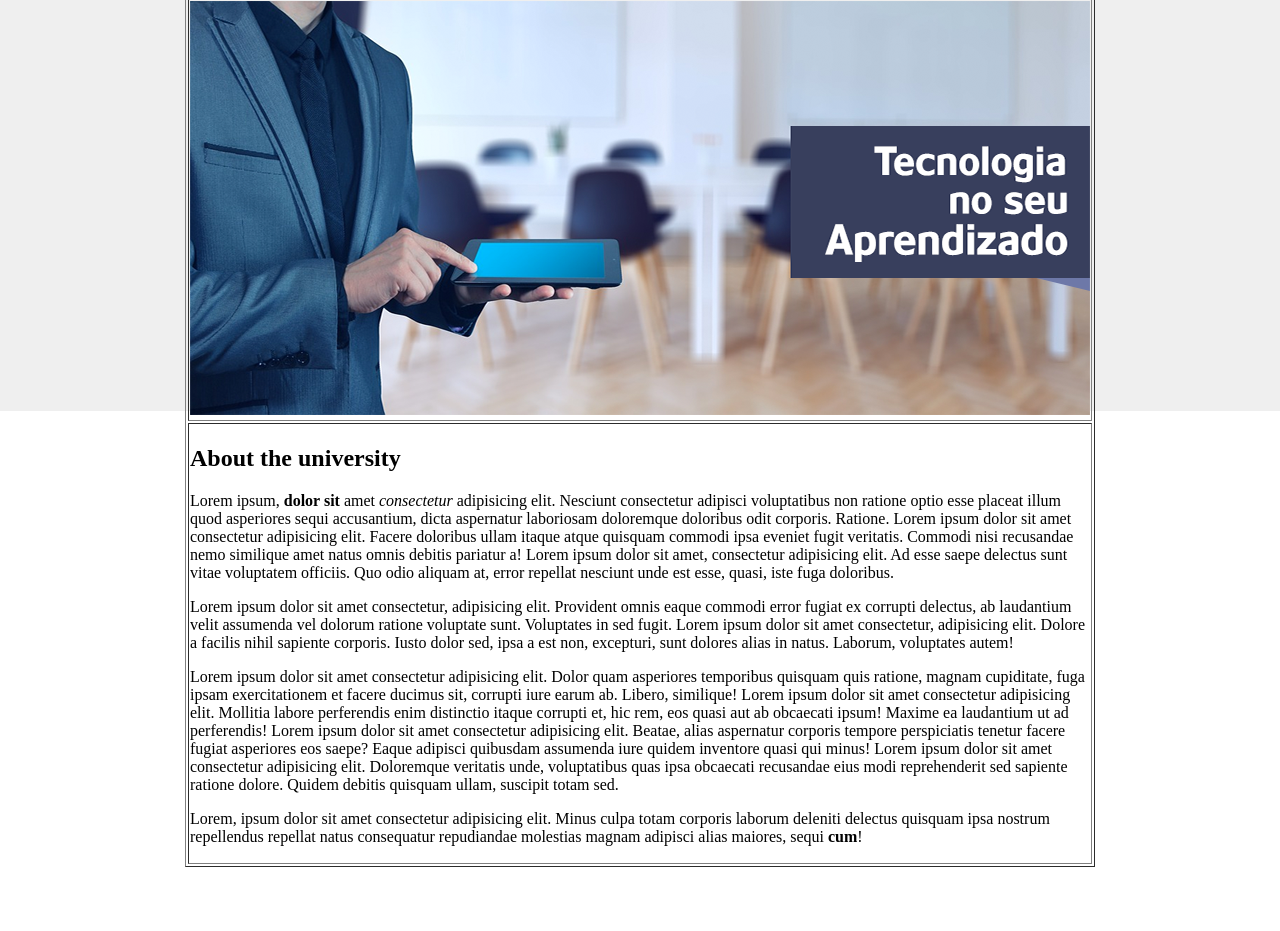
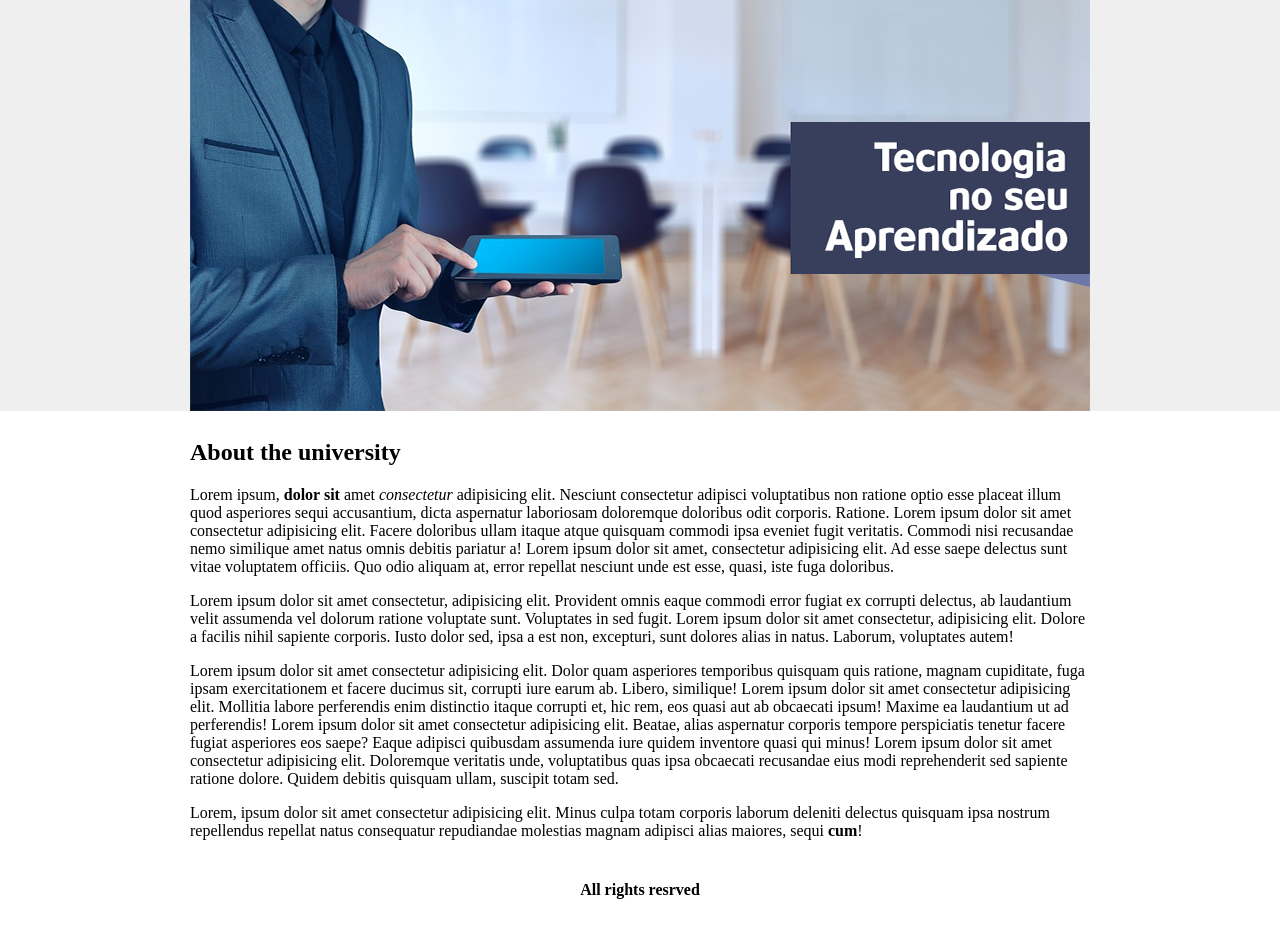
Before and after one commit to HarllonCS/unes-university, a plain HTML site: page index.html in a window 1280 px wide. Shown: the part 107-1038 px from the top of the page. Before the commit the page ends 982 px from the top, so only its background shows below. Drawn offline with Linux system fonts and the light colour scheme.

Commit message:
feat(footer): add footer to the page

```diff
--- a/index.html
+++ b/index.html
@@ -14,11 +14,14 @@
         table {
             width: 900px;
         }
+        tfoot {
+            text-align: center;
+        }
     </style>
 </head>
 <body>
-    <table border="1" align="center">
-        <thead>
+    <table align="center">
+        <thead> <!-- header -->
             <tr>
                 <td height="89">
                     <img src="./imgs/logo.png">
@@ -29,9 +32,9 @@
                     <a href="./contact.html">Contact</a>
                 </td>
             </tr>
-        </thead>
+        </thead> <!-- header /end -->
 
-        <tbody>
+        <tbody> <!-- body -->
             <tr>
                 <td colspan="2">
                     <img src="./imgs/capa.png">
@@ -51,7 +54,15 @@
                     <p>Lorem, ipsum dolor sit amet consectetur adipisicing elit. Minus culpa totam corporis laborum deleniti delectus quisquam ipsa nostrum repellendus repellat natus consequatur repudiandae molestias magnam adipisci alias maiores, sequi <strong>cum</strong>!</p>
                 </td>
             </tr>
-        </tbody>
+        </tbody> <!-- body /end -->
+
+        <tfoot> <!-- footer -->
+            <tr>
+                <td colspan="2">
+                    <h4>All rights resrved</h4>
+                </td>
+            </tr>
+        </tfoot> <!-- footer /end -->
     </table>
 </body>
 </html>
```
